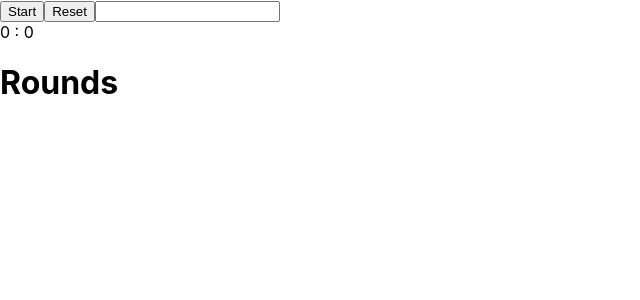
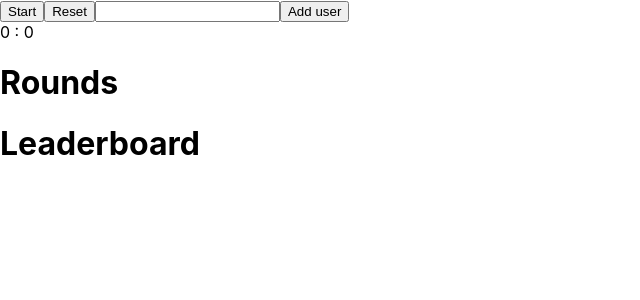
Before and after one commit to eMThe94/sda-react-127, a React (Create React App) app: page / in a window 1280 px wide. Shown: the top 300 px of the page, without its empty margins (0-640 px from the left). Built offline with nearby package versions, Linux system fonts and the light colour scheme.

Commit message:
Users list

```diff
--- a/src/App.js
+++ b/src/App.js
@@ -12,6 +12,7 @@ class App extends React.Component {
       decySeconds: 0,
       isActive: false,
       rounds: [],
+      users: [],
       userName: ''
     };
 
@@ -24,6 +25,7 @@ class App extends React.Component {
     this.resetStoper = this.resetStoper.bind(this);
     this.addRound = this.addRound.bind(this);
     this.onUserInputChange = this.onUserInputChange.bind(this);
+    this.addUser = this.addUser.bind(this);
   }
 
   tick() {
@@ -71,7 +73,9 @@ class App extends React.Component {
         seconds: 0,
         decySeconds: 0,
         isActive: false,
-        rounds: []
+        rounds: [],
+        userName: '',
+        users: []
       }
     });
   }
@@ -83,6 +87,22 @@ class App extends React.Component {
         rounds: [
           ...state.rounds,
           {
+            decySeconds: state.decySeconds,
+            seconds: state.seconds
+          }
+        ]
+      }
+    });
+  }
+
+  addUser() {
+    this.setState((state) => {
+      return {
+        ...state,
+        users: [
+          ...state.users,
+          {
+            userName: state.userName,
             decySeconds: state.decySeconds,
             seconds: state.seconds
           }
@@ -105,6 +125,10 @@ class App extends React.Component {
       return <li key={idx}>{round.seconds} : {round.decySeconds}</li>
     });
 
+    const usersList = this.state.users.map((user, idx) => {
+      return <li key={idx}>{user.userName} - {user.seconds} : {user.decySeconds}</li>
+    });
+
     return (
       <div>
         {!this.state.isActive && <button onClick={this.startStoper}>Start</button>}
@@ -112,11 +136,16 @@ class App extends React.Component {
         {this.state.isActive && <button onClick={this.stopStoper}>Stop</button>}
         {this.state.isActive && <button onClick={this.addRound}>Add round</button>}
         {!this.state.isActive && <input value={this.state.userName} onChange={this.onUserInputChange}></input>}
+        {!this.state.isActive && <button onClick={this.addUser}>Add user</button>}
         <div>{this.state.seconds} : {this.state.decySeconds}</div>
         <h1>Rounds</h1>
         <ul>
           {listItems}
         </ul>
+        <h1>Leaderboard</h1>
+        <ol>
+          {usersList}
+        </ol>
       </div>
     );
   }
```
